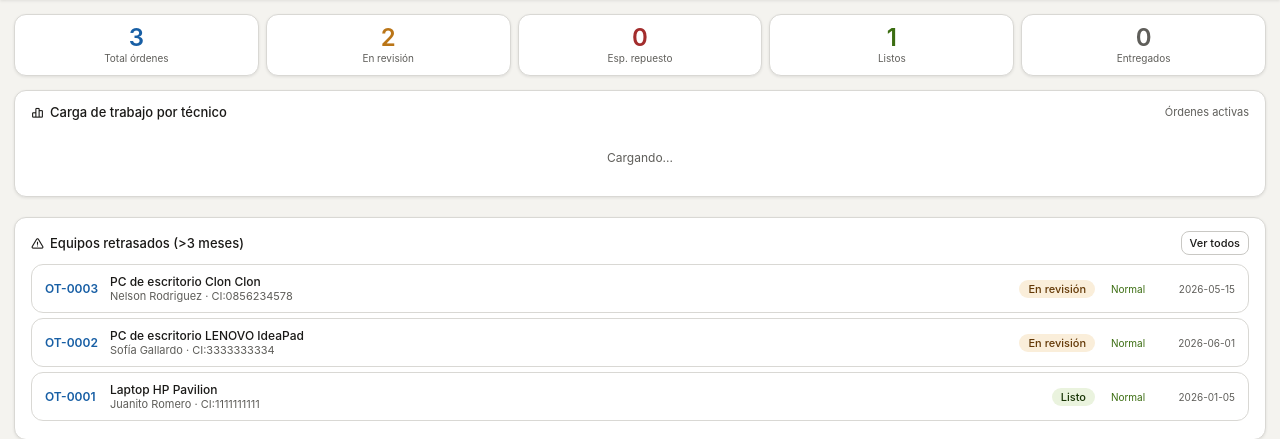
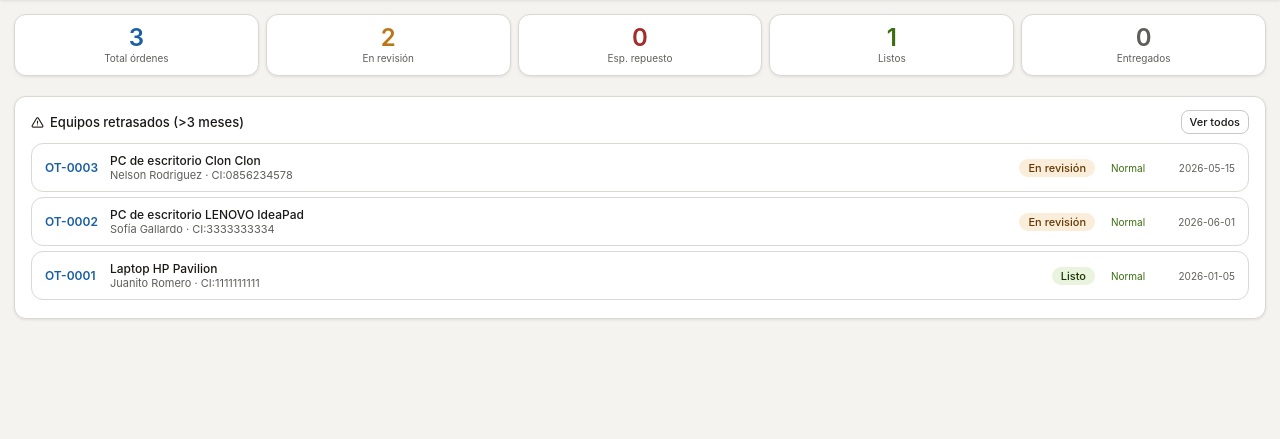
Before and after one commit to RuHorRu/TallerRuTech-Pro, a Flask app: page / in a window 1280 px wide. Shown: the part 55-494 px from the top of the page. Run offline with Flask 3, Linux system fonts and the light colour scheme; data comes from the database, SQL or seed files in the repository; both versions use the stored data as it was after the commit; some libraries are stand-ins or nearby versions.

Commit message:
Tarjetas dashboard

```diff
--- a/app.py
+++ b/app.py
@@ -51,51 +51,6 @@ def gestion_configuracion():
 
         db.guardar_configuracion_taller(data)
         return jsonify({'mensaje': 'Configuración guardada correctamente'})
-
-# ===========================
-#  API DE TECNICOS
-# ===========================
-
-@app.route('/api/tecnicos', methods=['GET'])
-def api_tecnicos():
-    """Obtiene lista de técnicos"""
-    filtro_activo = request.args.get('activo')
-    if filtro_activo is not None:
-        filtro_activo = filtro_activo.lower() == 'true' or filtro_activo == '1'
-
-    tecnicos = db.obtener_tecnicos(filtro_activo)
-    return jsonify(tecnicos)
-
-@app.route('/api/tecnicos/<int:id>', methods=['GET'])
-def api_tecnico(id):
-    """Obtiene un técnico por ID"""
-    tecnico = db.obtener_tecnico(id)
-    if tecnico:
-        return jsonify(tecnico)
-    return jsonify({'error': 'Técnico no encontrado'}), 404
-
-@app.route('/api/tecnicos', methods=['POST'])
-def api_guardar_tecnico():
-    """Crea o actualiza un técnico"""
-    data = request.json
-    if not data or 'nombres' not in data or 'apellidos' not in data:
-        return jsonify({'error': 'Datos incompletos. Se requiere nombres y apellidos.'}), 400
-
-    try:
-        id_tecnico = db.guardar_tecnico(data)
-        return jsonify({'ok': True, 'id': id_tecnico, 'mensaje': 'Técnico guardado correctamente'})
-    except Exception as e:
-        return jsonify({'error': str(e)}), 400
-
-@app.route('/api/tecnicos/<int:id>', methods=['DELETE'])
-def api_eliminar_tecnico(id):
-    """Elimina un técnico"""
-    try:
-        db.eliminar_tecnico(id)
-        return jsonify({'ok': True, 'mensaje': 'Técnico eliminado correctamente'})
-    except Exception as e:
-        return jsonify({'error': str(e)}), 400
-
 
 
 
--- a/templates/index.html
+++ b/templates/index.html
@@ -62,21 +62,6 @@
       <div class="stat-lbl">Técnicos Activos</div>
     </div>
 
-  </div>
-
-
-  <!-- NUEVO: Gráfico de órdenes por técnico -->
-  <div class="card" style="margin-bottom: 14px;">
-    <div style="display:flex;align-items:center;justify-content:space-between;margin-bottom:12px;">
-      <div style="font-weight:500;display:flex;align-items:center;gap:6px;">
-        <i class="ti ti-chart-bar"></i> Carga de trabajo por técnico
-      </div>
-      <span style="font-size:11px;color:var(--text2);">Órdenes activas</span>
-    </div>
-    <div id="chart-tecnicos" style="display:flex;flex-direction:column;gap:8px;">
-      <!-- Se llena dinámicamente con JS -->
-      <div class="loading">Cargando...</div>
-    </div>
   </div>
 
   <div class="card" style="margin-top: 20px;">
```
Also changed, not shown: taller.db.
